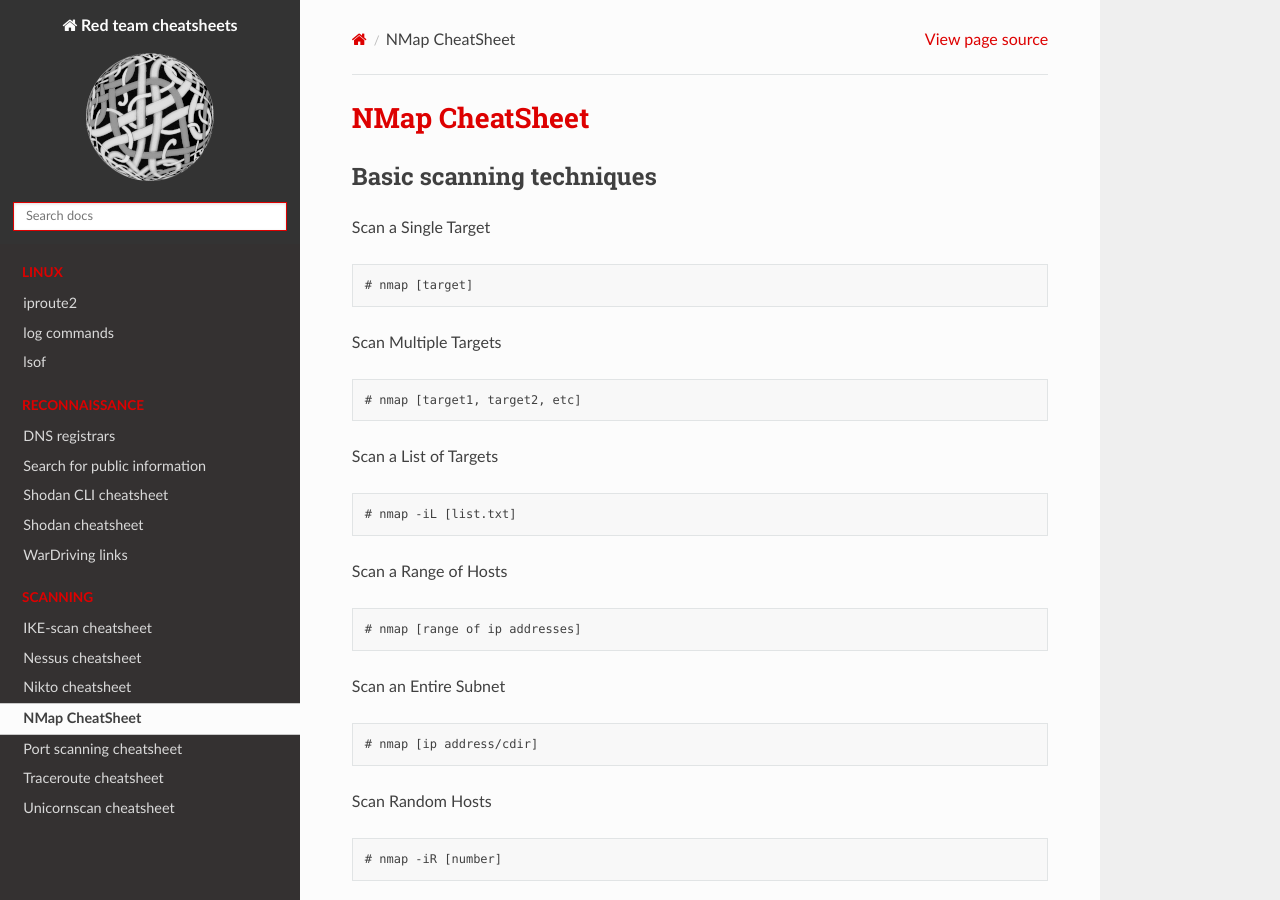
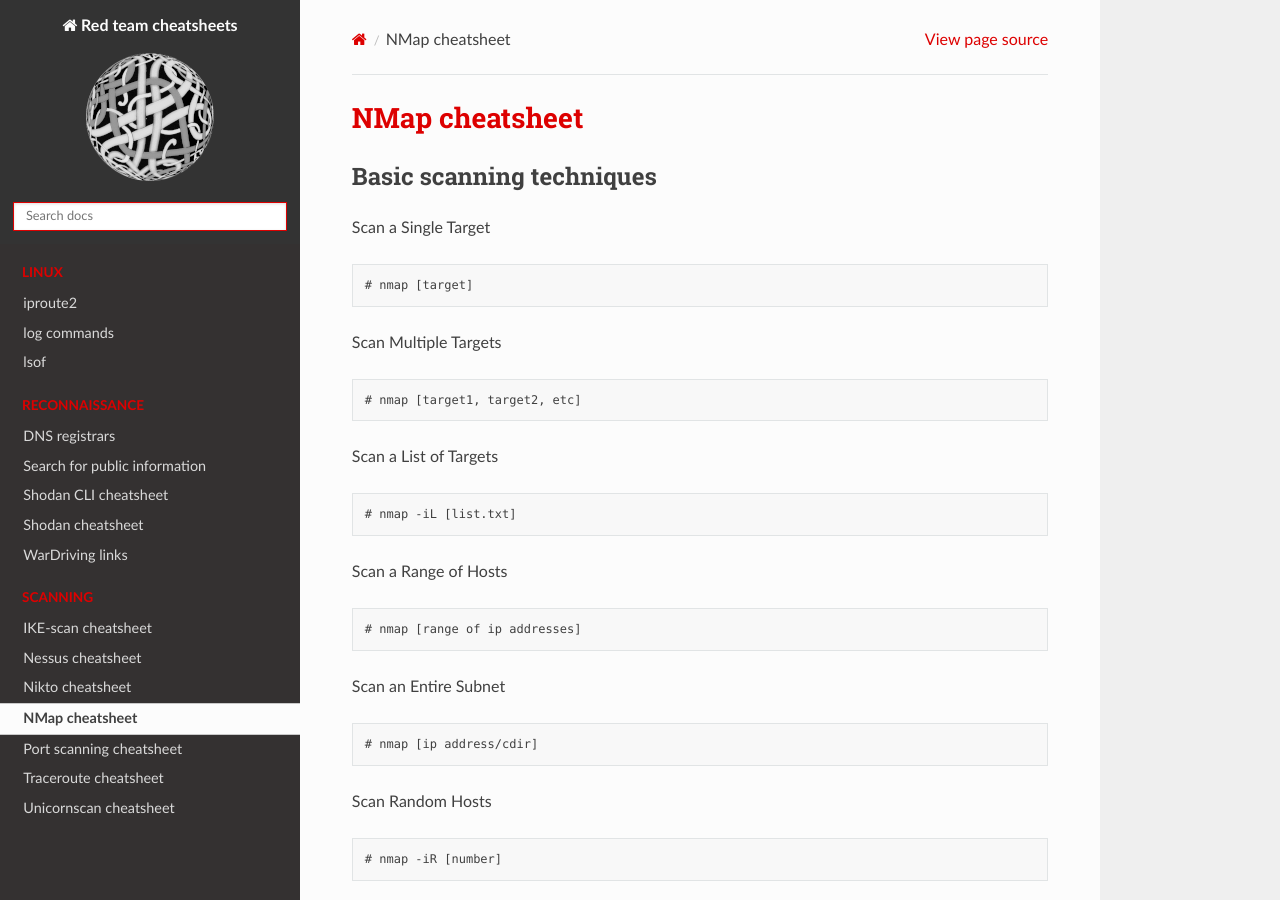
Before and after one commit to tymyrddin/cheatsheets, a Sphinx documentation site: the page built from source/docs/scanning/Nmap-cheatsheet.md, in a window 1280 px wide and 900 px high. Built offline with Sphinx 7.4.7 and the Read the Docs theme 2.0.0, drawn with Linux system fonts in a browser that asks for light colours.

Commit message:
Initial commit

```diff
--- a/source/docs/scanning/Nmap-cheatsheet.md
+++ b/source/docs/scanning/Nmap-cheatsheet.md
@@ -1,4 +1,4 @@
-# NMap CheatSheet
+# NMap cheatsheet
 
 ## Basic scanning techniques
 Scan a Single Target
```
Also changed, not shown: source/conf.py (line endings or trailing spaces).
